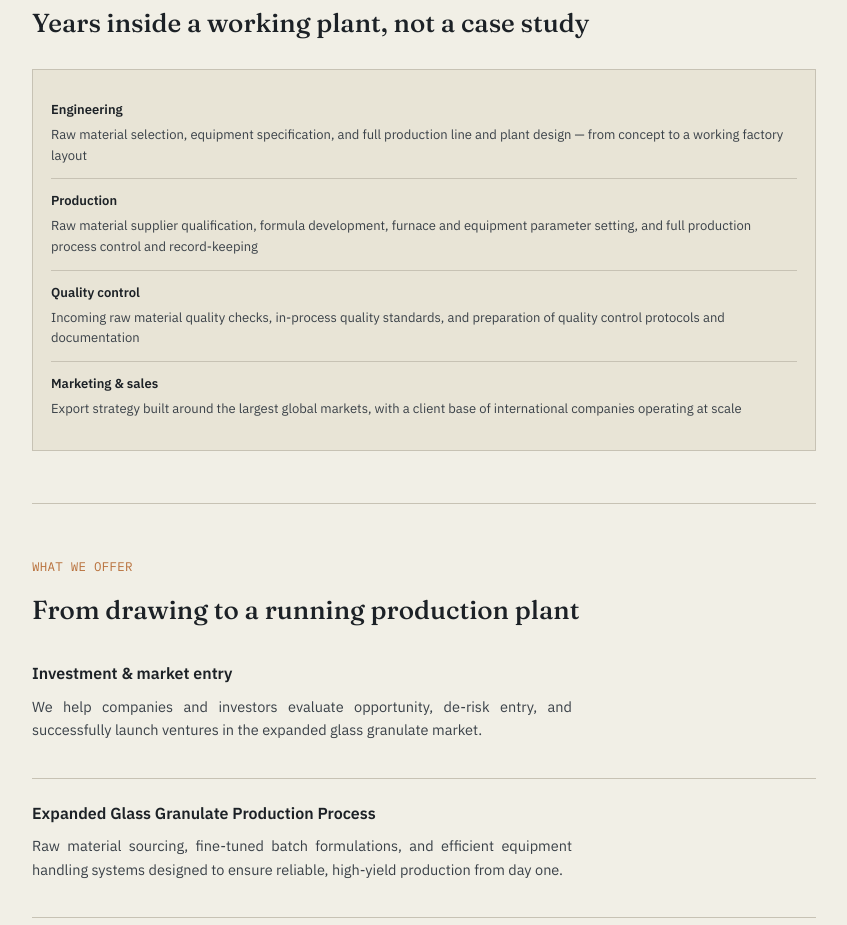
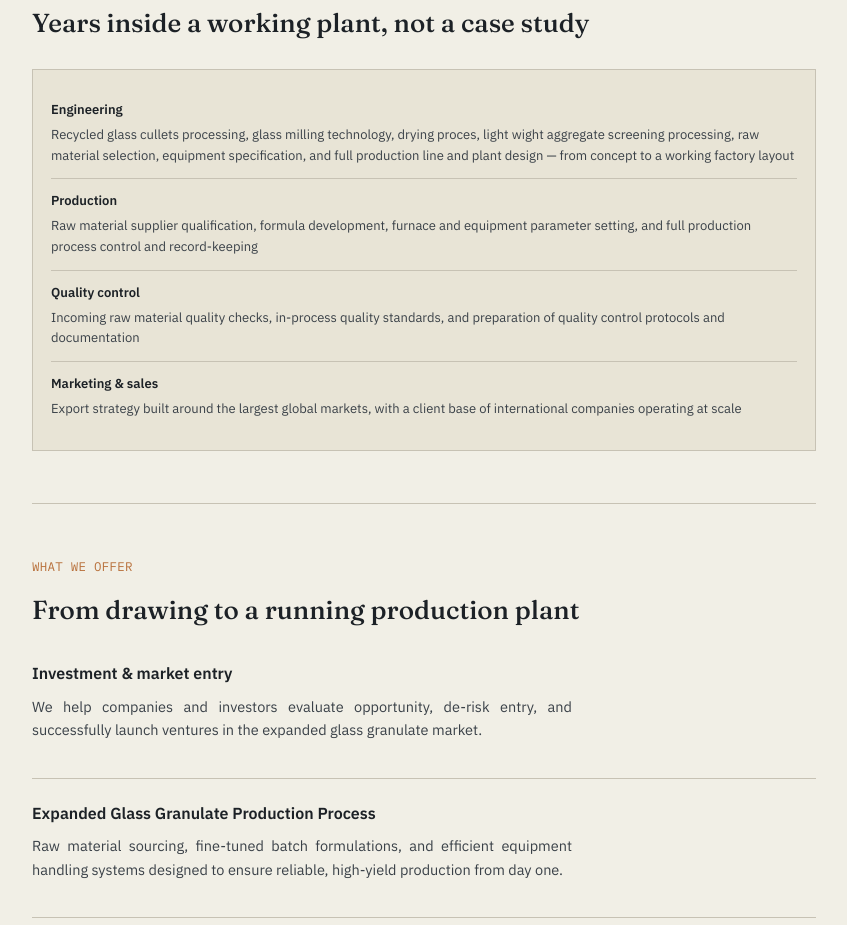
Before and after one commit to edgaruik-commits/mano-svetaine, a plain HTML site: page index.html in a window 1280 px wide. Shown: the part 900-1825 px from the top of the page, without its empty margins (216-1063 px from the left). Drawn offline with Linux system fonts and the light colour scheme.

Commit message:
Enhance engineering services description in index.html
Updated the description of engineering services to include recycled glass processing and related technologies.

```diff
--- a/index.html
+++ b/index.html
@@ -158,7 +158,7 @@ We translate years of hands-on manufacturing insight into clear strategic and fi
     <div class="about-card">
       <div class="about-grid" style="border-top:none;">
         <div class="fact"><b>Engineering</b></div>
-        <div class="fact">Raw material selection, equipment specification, and full production line and plant design — from concept to a working factory layout</div>
+        <div class="fact">Recycled glass cullets processing, glass milling technology, drying proces, light wight aggregate screening processing, raw material selection, equipment specification, and full production line and plant design — from concept to a working factory layout</div>
       </div>
       <div class="about-grid">
         <div class="fact"><b>Production</b></div>
```
